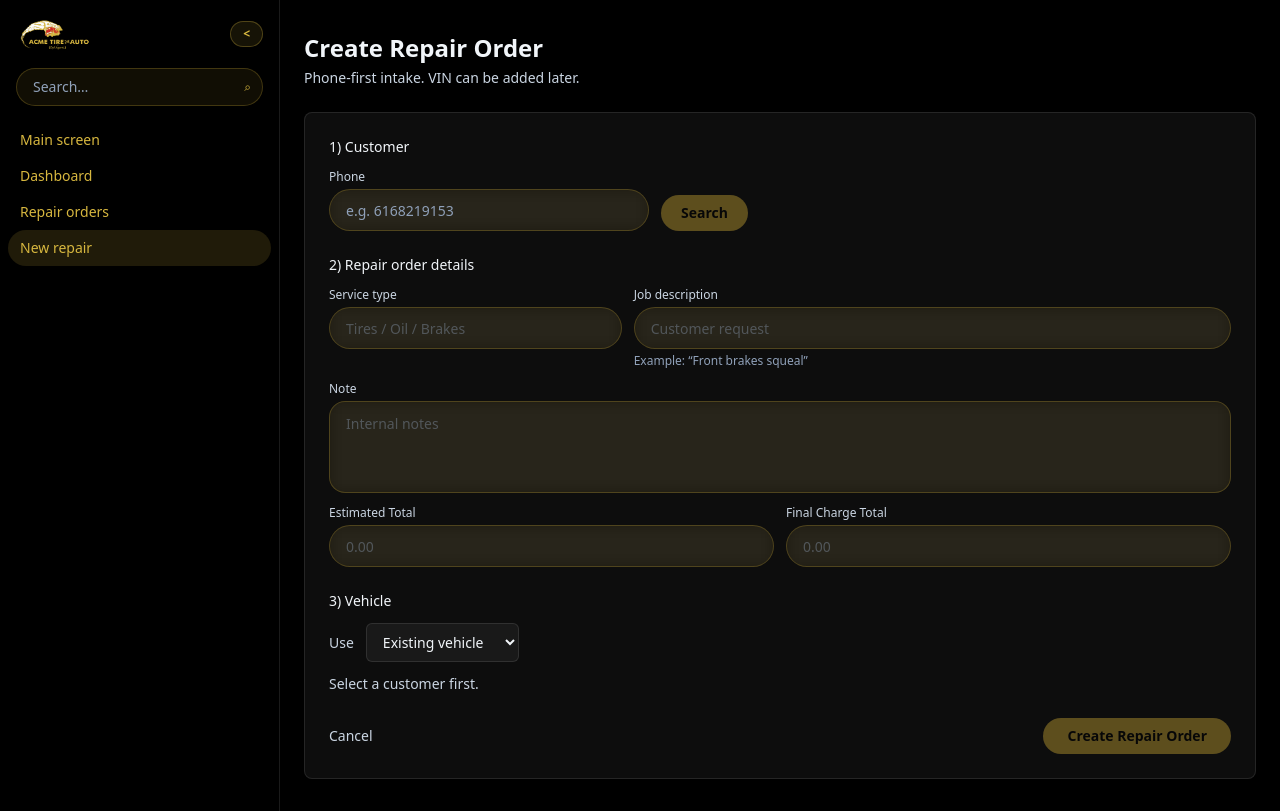
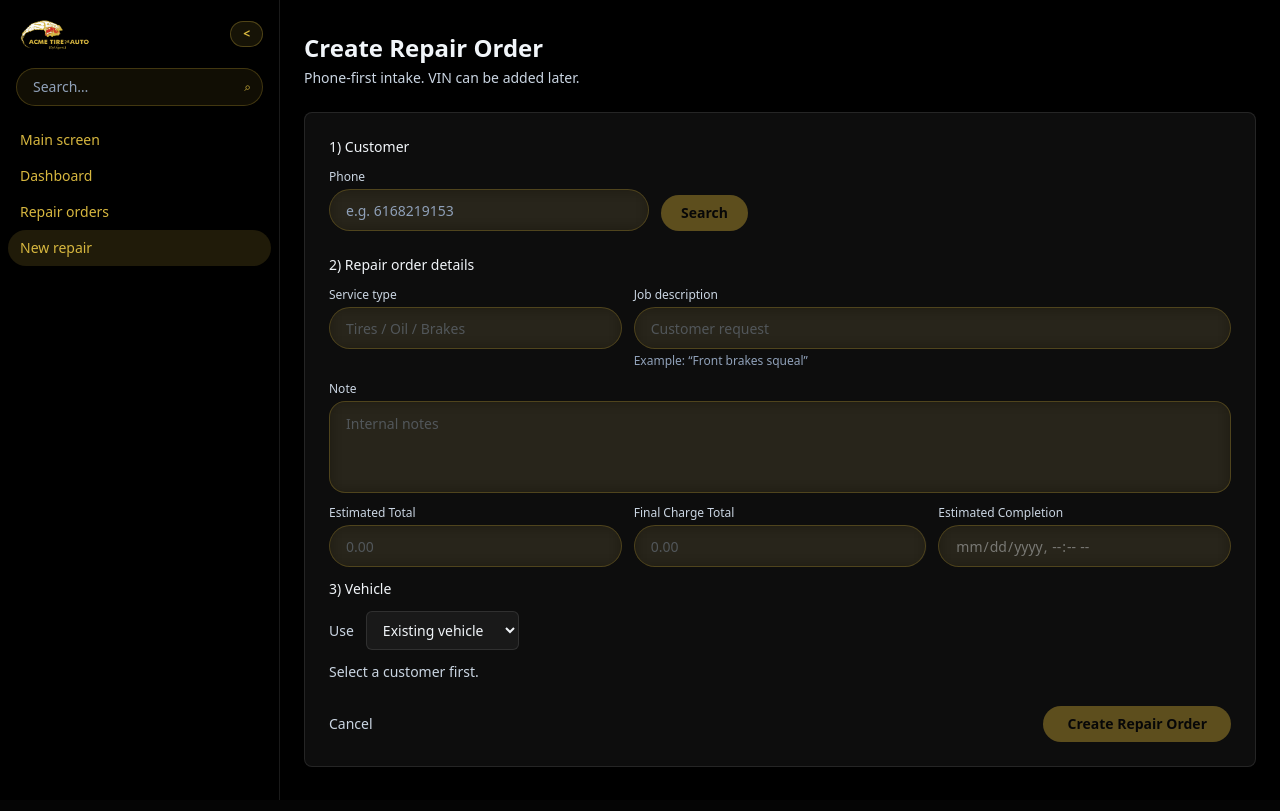
Before and after one commit to AcmeTire/WEB-APP, a Next.js app: page /repair-orders/new in a window 1280 px wide. Built offline with nearby package versions, Linux system fonts and the light colour scheme.

Commit message:
repair orders: add Estimated Completion field end-to-end

```diff
--- a/src/app/api/crm/_shared.ts
+++ b/src/app/api/crm/_shared.ts
@@ -27,6 +27,7 @@ type ZohoDeal = {
   Note?: string;
   Estimated_Total?: number;
   Final_Charge_Total?: number;
+  Estimated_Completion?: string;
   Vehicle?: { id: string } | null;
   Customer?: { id: string } | null;
   Created_Time?: string;
@@ -80,6 +81,7 @@ export const normalizeRepairOrder = (z: ZohoDeal): RepairOrder => ({
   notes: z.Note || z.Job_Description || undefined,
   estimated_total: typeof z.Estimated_Total === 'number' ? z.Estimated_Total : undefined,
   final_charge_total: typeof z.Final_Charge_Total === 'number' ? z.Final_Charge_Total : undefined,
+  estimated_completion: z.Estimated_Completion || undefined,
   created_time: z.Created_Time || '',
   updated_time: z.Modified_Time || '',
 });
--- a/src/app/api/crm/repair-orders/enriched/route.ts
+++ b/src/app/api/crm/repair-orders/enriched/route.ts
@@ -24,6 +24,7 @@ export const GET = async (req: NextRequest) => {
     'Job_Description',
     'Estimated_Total',
     'Final_Charge_Total',
+    'Estimated_Completion',
     'Vehicle',
     'Customer',
     'Created_Time',
--- a/src/app/api/crm/repair-orders/route.ts
+++ b/src/app/api/crm/repair-orders/route.ts
@@ -18,6 +18,7 @@ export const GET = async (req: NextRequest) => {
     'Job_Description',
     'Estimated_Total',
     'Final_Charge_Total',
+    'Estimated_Completion',
     'Vehicle',
     'Customer',
     'Created_Time',
@@ -59,6 +60,7 @@ export const POST = async (req: NextRequest) => {
   const customerId = body?.customer_id;
   const estimatedTotal = body?.estimated_total;
   const finalChargeTotal = body?.final_charge_total;
+  const estimatedCompletion = typeof body?.estimated_completion === 'string' ? body.estimated_completion.trim() : '';
 
   if (!vehicleId) {
     return NextResponse.json({ error: 'vehicle_id is required' }, { status: 400 });
@@ -73,6 +75,7 @@ export const POST = async (req: NextRequest) => {
         Job_Description: jobDescription || notes || '',
         ...(typeof estimatedTotal === 'number' ? { Estimated_Total: estimatedTotal } : {}),
         ...(typeof finalChargeTotal === 'number' ? { Final_Charge_Total: finalChargeTotal } : {}),
+        ...(estimatedCompletion ? { Estimated_Completion: estimatedCompletion } : {}),
         Vehicle: vehicleId,
         ...(customerId ? { Customer: customerId } : {}),
       },
@@ -99,6 +102,7 @@ export const POST = async (req: NextRequest) => {
       'Job_Description',
       'Estimated_Total',
       'Final_Charge_Total',
+      'Estimated_Completion',
       'Vehicle',
       'Customer',
       'Created_Time',
--- a/src/app/repair-orders/[id]/page.tsx
+++ b/src/app/repair-orders/[id]/page.tsx
@@ -5,6 +5,26 @@
  import { useRepairOrder } from '@/hooks/use-repair-order';
  import { useUpdateRepairOrder } from '@/hooks/use-update-repair-order';
  import { useCheckInVin } from '@/hooks/use-check-in-vin';
+
+ const isoToDatetimeLocal = (iso: string) => {
+   if (!iso) return '';
+   const d = new Date(iso);
+   if (Number.isNaN(d.getTime())) return '';
+   const pad = (n: number) => String(n).padStart(2, '0');
+   const yyyy = d.getFullYear();
+   const mm = pad(d.getMonth() + 1);
+   const dd = pad(d.getDate());
+   const hh = pad(d.getHours());
+   const mi = pad(d.getMinutes());
+   return `${yyyy}-${mm}-${dd}T${hh}:${mi}`;
+ };
+
+ const datetimeLocalToIso = (value: string) => {
+   if (!value) return '';
+   const d = new Date(value);
+   if (Number.isNaN(d.getTime())) return '';
+   return d.toISOString().replace(/\.\d{3}Z$/, 'Z');
+ };
 
 const STATUS_OPTIONS: RepairOrderStatus[] = [
   'New',
@@ -33,6 +53,7 @@ export default function RepairOrderDetailPage({
   const [note, setNote] = useState<string>('');
   const [estimatedTotal, setEstimatedTotal] = useState<string>('');
   const [finalChargeTotal, setFinalChargeTotal] = useState<string>('');
+  const [estimatedCompletion, setEstimatedCompletion] = useState<string>('');
   const [vin, setVin] = useState<string>('');
 
   useEffect(() => {
@@ -43,6 +64,7 @@ export default function RepairOrderDetailPage({
       setNote(data.note || '');
       setEstimatedTotal(data.estimated_total !== undefined ? String(data.estimated_total) : '');
       setFinalChargeTotal(data.final_charge_total !== undefined ? String(data.final_charge_total) : '');
+      setEstimatedCompletion(isoToDatetimeLocal(data.estimated_completion || ''));
     }
   }, [data]);
 
@@ -54,9 +76,10 @@ export default function RepairOrderDetailPage({
       (jobDescription || '') !== (data.job_description || '') ||
       (note || '') !== (data.note || '') ||
       (estimatedTotal.trim() ? Number(estimatedTotal) : undefined) !== data.estimated_total ||
-      (finalChargeTotal.trim() ? Number(finalChargeTotal) : undefined) !== data.final_charge_total
+      (finalChargeTotal.trim() ? Number(finalChargeTotal) : undefined) !== data.final_charge_total ||
+      datetimeLocalToIso(estimatedCompletion) !== (data.estimated_completion || '')
     );
-  }, [data, estimatedTotal, finalChargeTotal, jobDescription, note, serviceType, status]);
+  }, [data, estimatedCompletion, estimatedTotal, finalChargeTotal, jobDescription, note, serviceType, status]);
 
   return (
     <div className="space-y-6">
@@ -146,6 +169,19 @@ export default function RepairOrderDetailPage({
             </div>
           </div>
 
+          <div className="grid grid-cols-1 gap-4 md:grid-cols-2">
+            <div>
+              <div className="text-xs font-medium text-gray-600">Estimated Completion</div>
+              <input
+                className="mt-1 w-full rounded-md border border-gray-300 bg-white px-3 py-2 text-sm"
+                type="datetime-local"
+                value={estimatedCompletion}
+                onChange={(e) => setEstimatedCompletion(e.target.value)}
+              />
+            </div>
+            <div />
+          </div>
+
           <div className="rounded-md border bg-gray-50 p-4 space-y-3">
             <div className="text-sm font-medium text-gray-900">Check-in / Add VIN</div>
             <div className="text-xs text-gray-600">
@@ -207,6 +243,7 @@ export default function RepairOrderDetailPage({
                     final_charge_total: finalChargeTotal.trim()
                       ? (Number.isFinite(Number(finalChargeTotal)) ? Number(finalChargeTotal) : undefined)
                       : undefined,
+                    estimated_completion: datetimeLocalToIso(estimatedCompletion) || undefined,
                   })
                 }
               >
--- a/src/app/repair-orders/new/page.tsx
+++ b/src/app/repair-orders/new/page.tsx
@@ -8,6 +8,13 @@ import { useCreateVehicle } from '@/hooks/use-create-vehicle';
 import { useCreateRepairOrder } from '@/hooks/use-create-repair-order';
 import { useVehiclesByCustomer } from '@/hooks/use-vehicles-by-customer';
 import type { Vehicle } from '@/types';
+
+ const datetimeLocalToIso = (value: string) => {
+   if (!value) return '';
+   const d = new Date(value);
+   if (Number.isNaN(d.getTime())) return '';
+   return d.toISOString().replace(/\.\d{3}Z$/, 'Z');
+ };
 
 export default function NewRepairOrderPage() {
   const router = useRouter();
@@ -31,6 +38,7 @@ export default function NewRepairOrderPage() {
   const [note, setNote] = useState('');
   const [estimatedTotal, setEstimatedTotal] = useState('');
   const [finalChargeTotal, setFinalChargeTotal] = useState('');
+  const [estimatedCompletion, setEstimatedCompletion] = useState('');
 
   const [year, setYear] = useState('');
   const [make, setMake] = useState('');
@@ -96,6 +104,7 @@ export default function NewRepairOrderPage() {
       final_charge_total: finalChargeTotal.trim()
         ? (Number.isFinite(finalChargeTotalNum) ? finalChargeTotalNum : undefined)
         : undefined,
+      estimated_completion: datetimeLocalToIso(estimatedCompletion) || undefined,
     });
 
     router.push('/repair-orders');
@@ -239,7 +248,7 @@ export default function NewRepairOrderPage() {
             </div>
           </div>
 
-          <div className="grid grid-cols-1 gap-3 md:grid-cols-2">
+          <div className="grid grid-cols-1 gap-3 md:grid-cols-3">
             <div>
               <div className="text-xs font-medium text-slate-300">Estimated Total</div>
               <div className="mt-1 rounded-full border border-[#D4AF37]/25 bg-[#D4AF37]/8 px-4 py-2 backdrop-blur">
@@ -270,10 +279,20 @@ export default function NewRepairOrderPage() {
                 />
               </div>
             </div>
+            <div>
+              <div className="text-xs font-medium text-slate-300">Estimated Completion</div>
+              <div className="mt-1 rounded-full border border-[#D4AF37]/25 bg-[#D4AF37]/8 px-4 py-2 backdrop-blur">
+                <input
+                  className="w-full bg-transparent text-sm text-slate-100 placeholder:text-slate-400 focus:outline-none disabled:opacity-40"
+                  type="datetime-local"
+                  value={estimatedCompletion}
+                  onChange={(e) => setEstimatedCompletion(e.target.value)}
+                  disabled={!selectedCustomer}
+                />
+              </div>
+            </div>
           </div>
-        </div>
 
-        <div className="space-y-3">
           <div className="text-sm font-medium text-slate-100">3) Vehicle</div>
 
           <div className="flex flex-wrap items-center gap-3">
--- a/src/app/repair-orders/page.tsx
+++ b/src/app/repair-orders/page.tsx
@@ -6,6 +6,26 @@ import { useRepairOrdersEnriched } from '@/hooks/use-repair-orders-enriched';
 import { useUpdateRepairOrder } from '@/hooks/use-update-repair-order';
 import { useCheckInVin } from '@/hooks/use-check-in-vin';
 import GlobalSearch from '@/components/global-search';
+
+const isoToDatetimeLocal = (iso: string) => {
+  if (!iso) return '';
+  const d = new Date(iso);
+  if (Number.isNaN(d.getTime())) return '';
+  const pad = (n: number) => String(n).padStart(2, '0');
+  const yyyy = d.getFullYear();
+  const mm = pad(d.getMonth() + 1);
+  const dd = pad(d.getDate());
+  const hh = pad(d.getHours());
+  const mi = pad(d.getMinutes());
+  return `${yyyy}-${mm}-${dd}T${hh}:${mi}`;
+};
+
+const datetimeLocalToIso = (value: string) => {
+  if (!value) return '';
+  const d = new Date(value);
+  if (Number.isNaN(d.getTime())) return '';
+  return d.toISOString().replace(/\.\d{3}Z$/, 'Z');
+};
 
 const statusBadgeClasses = (status: RepairOrderStatus) => {
   switch (status) {
@@ -70,6 +90,9 @@ const RepairOrderRow = ({
   const [finalChargeTotal, setFinalChargeTotal] = useState(
     item.repairOrder.final_charge_total !== undefined ? String(item.repairOrder.final_charge_total) : ''
   );
+  const [estimatedCompletion, setEstimatedCompletion] = useState(
+    isoToDatetimeLocal(item.repairOrder.estimated_completion || '')
+  );
   const [vin, setVin] = useState(item.vehicle?.vin || '');
 
   const customerName = item.customer
@@ -85,7 +108,8 @@ const RepairOrderRow = ({
     (jobDescription || '') !== (item.repairOrder.job_description || '') ||
     (note || '') !== (item.repairOrder.note || '') ||
     (estimatedTotal.trim() ? Number(estimatedTotal) : undefined) !== item.repairOrder.estimated_total ||
-    (finalChargeTotal.trim() ? Number(finalChargeTotal) : undefined) !== item.repairOrder.final_charge_total;
+    (finalChargeTotal.trim() ? Number(finalChargeTotal) : undefined) !== item.repairOrder.final_charge_total ||
+    datetimeLocalToIso(estimatedCompletion) !== (item.repairOrder.estimated_completion || '');
 
   return (
     <div className="px-4 py-3">
@@ -250,6 +274,21 @@ const RepairOrderRow = ({
             </div>
           </div>
 
+          <div className="grid grid-cols-1 gap-4 md:grid-cols-2">
+            <div>
+              <div className="text-xs font-medium text-slate-300">Estimated Completion</div>
+              <div className="mt-1 rounded-full border border-[#D4AF37]/25 bg-[#D4AF37]/8 px-4 py-2 backdrop-blur">
+                <input
+                  className="w-full bg-transparent text-sm text-slate-100 placeholder:text-slate-400 focus:outline-none"
+                  type="datetime-local"
+                  value={estimatedCompletion}
+                  onChange={(e) => setEstimatedCompletion(e.target.value)}
+                />
+              </div>
+            </div>
+            <div />
+          </div>
+
           <div className="space-y-2 rounded-lg border border-white/10 bg-white/3 p-3 backdrop-blur">
             <div className="text-xs font-medium text-slate-300">Check-in / Add VIN</div>
             <div className="flex flex-wrap items-end gap-3">
@@ -315,6 +354,7 @@ const RepairOrderRow = ({
                       ? Number(finalChargeTotal)
                       : undefined
                     : undefined,
+                  estimated_completion: datetimeLocalToIso(estimatedCompletion) || undefined,
                 })
               }
             >
--- a/src/hooks/use-create-repair-order.ts
+++ b/src/hooks/use-create-repair-order.ts
@@ -18,6 +18,7 @@ type CreateRepairOrderInput = {
   notes?: string;
   estimated_total?: number;
   final_charge_total?: number;
+  estimated_completion?: string;
 };
 
 export const useCreateRepairOrder = () => {
--- a/src/hooks/use-update-repair-order.ts
+++ b/src/hooks/use-update-repair-order.ts
@@ -17,6 +17,7 @@ type UpdateRepairOrderInput = {
   notes?: string;
   estimated_total?: number;
   final_charge_total?: number;
+  estimated_completion?: string;
 };
 
 export const useUpdateRepairOrder = () => {
--- a/src/types/index.ts
+++ b/src/types/index.ts
@@ -37,6 +37,7 @@ export type RepairOrder = {
   notes?: string;
   estimated_total?: number;
   final_charge_total?: number;
+  estimated_completion?: string;
   created_time: string;
   updated_time: string;
 };
```
Also changed, not shown: src/app/api/agent/repair-orders/lookup/route.ts (+10 -2 lines), src/app/api/crm/repair-orders/[id]/route.ts (+20 -1 lines).
